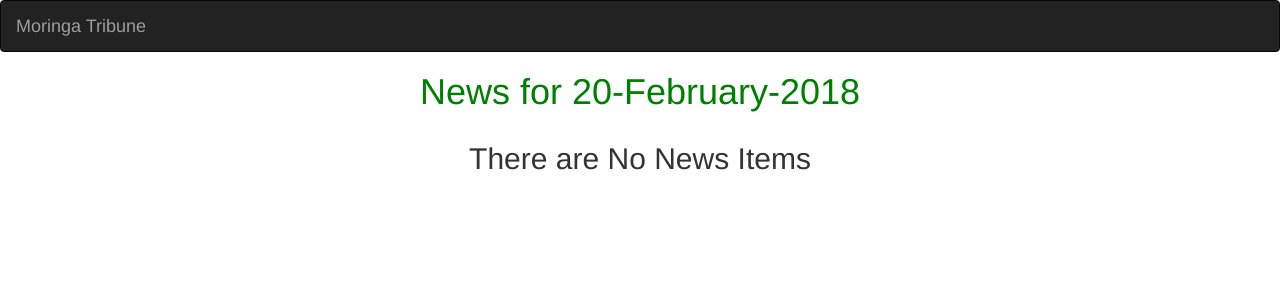
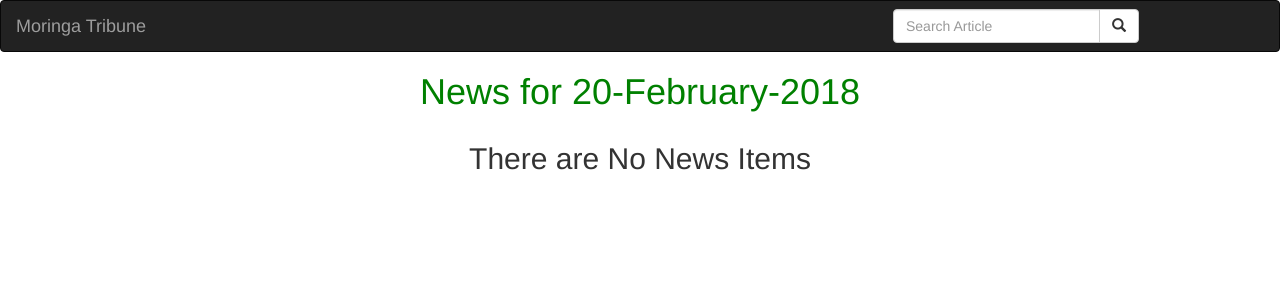
Before and after one commit to VickyMutai/tribune, a Django app: page / in a window 1280 px wide. Shown: the top 300 px of the page. Run offline with Django 3.2, Linux system fonts and the light colour scheme; data that the repository does not hold is empty; some libraries are stand-ins or nearby versions.

Commit message:
add search in navbar

```diff
--- a/tribune/news/templates/navbar.html
+++ b/tribune/news/templates/navbar.html
@@ -11,6 +11,19 @@
             <div class="navbar-header">
                 <a href="{% url 'newsToday' %}" class="navbar-brand">Moringa Tribune</a>
             </div>
+        <!-- Add a search form -->
+        <div class="col-sm-4 col-md-4 navbar-right">
+            <form action="{% url 'search_results' %}" role="search" class="navbar-form">
+                <div class="input-group">
+                    <input type="text" class="form-control" name="article" placeholder="Search Article">
+                    <div class="input-group-btn">
+                        <button class="btn btn-default" type="submit">
+                            <i class="glyphicon glyphicon-search"></i>
+                        </button>
+                    </div>
+                </div>
+            </form>
+        </div>
         </div>
     </nav>
 </body>
```
